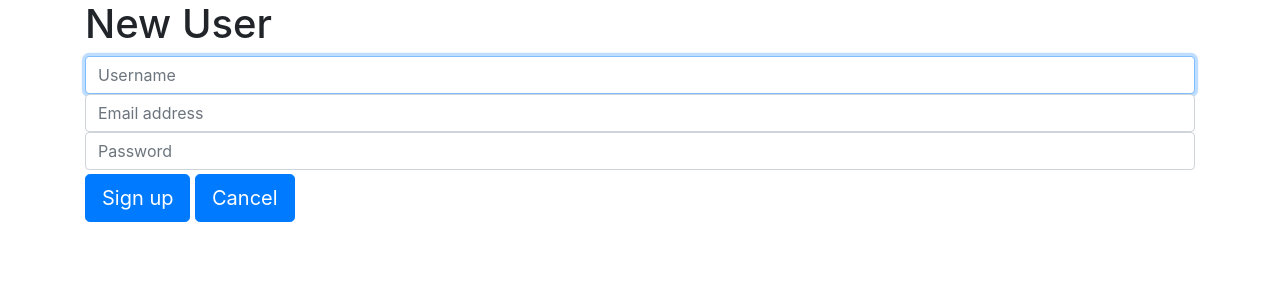
After one commit to rrbiz662/item-catalog, a Flask app: template catalog/templates/new_user.html in a window 1280 px wide. The commit adds this page. Shown: the top 300 px of the page. Run offline with Flask 2, Linux system fonts and the light colour scheme; the template is opened without the code that fills it, so the values that code supplies are empty; some libraries are stand-ins or nearby versions.

Commit message:
Add local user login.

```diff
--- a/catalog/application.py
+++ b/catalog/application.py
@@ -2,8 +2,9 @@
 from flask import Flask, render_template, request, redirect
 from flask import jsonify, url_for, flash, make_response
 from flask import session as login_session
+from flask_httpauth import HTTPBasicAuth
 from sqlalchemy import create_engine, asc
-from sqlalchemy.orm import sessionmaker
+from sqlalchemy.orm import sessionmaker, exc
 from db_model import Base, Category, Item, User
 import json
 import requests
@@ -12,9 +13,10 @@ import datetime
 import random
 import string
 import httplib2
+import pdb
 
 app = Flask(__name__)
-
+auth = HTTPBasicAuth()
 APPLICATION_NAME = "Catalog Application"
 
 # Connect to database and create database session.
@@ -23,15 +25,68 @@ Base.metadata.bind = engine
 dbSession = sessionmaker(bind=engine)
 session = dbSession()
 
+
 # Login/Logout methods.
 @app.route("/login/")
 def show_login():
-    # Create anti-forgery state token.
-    state = "".join(random.choice(string.ascii_uppercase + string.digits)
-                    for x in xrange(32))
+        # Create anti-forgery state token.
+        state = "".join(random.choice(string.ascii_uppercase + string.digits)
+                        for x in xrange(32))
 
-    login_session["state"] = state
-    return render_template("login.html", STATE=state)
+        login_session["state"] = state
+        return render_template("login.html", STATE=state)
+
+
+@app.route("/connect/", methods=["POST"])
+def local_connect():
+    # Get form data.
+    if "user" in request.form:
+        user_name = request.form["user"]
+    if "password" in request.form:
+        password = request.form["password"]
+
+    # Attempt to get user.
+    try:
+        user = session.query(User).filter_by(name=user_name).one()
+    except exc.NoResultFound:
+        user = None
+
+    # Verify user and password.
+    if user is not None and user.verify_password(password):
+        login_session["provider"] = "local"
+        login_session["username"] = user.name
+        login_session["email"] = user.email
+        login_session["picture"] = user.picture
+        login_session["user_id"] = user.id
+        login_session["access_token"] = user.generate_auth_token(login_session["state"])
+
+        return redirect(url_for("show_categories"))
+    elif user is not None and not user.verify_password(password):
+        flash("Invalid password.")
+        return render_template("login.html")
+    else:
+        flash("User does not exist. Please create account.")
+        return redirect(url_for("create_local_user"))
+
+
+@app.route("/disconnect/")
+def disconnect():
+    if "provider" in login_session:
+        if login_session["provider"] == "facebook":
+            fbdisconnect()
+            del login_session["facebook_id"]
+
+        del login_session["username"]
+        del login_session["email"]
+        del login_session["picture"]
+        del login_session["user_id"]
+        del login_session["provider"]
+        del login_session["access_token"]
+
+        return redirect(url_for("show_categories"))
+    else:
+        return redirect(url_for("show_categories"))
+
 
 @app.route("/fbconnect/", methods=["POST"])
 def fbconnect():
@@ -86,7 +141,7 @@ def fbconnect():
     # see if user exists
     user_id = get_user_id(login_session["email"])
     if not user_id:
-        user_id = create_user(login_session)
+        user_id = create_user()
     login_session["user_id"] = user_id
 
     output = ""
@@ -252,15 +307,35 @@ def delete_item(cat, item_name):
     else:
         return render_template("delete_item.html", item=item, category=category)
 
+@app.route("/catalog/user/new/", methods=["GET", "POST"])
+def create_local_user():
+    if request.method == "POST":
+        if "create" in request.form:
+            login_session["provider"] = "local"
+            login_session["username"] = request.form["input-username"]
+            login_session["email"] = request.form["input-email"]
+            login_session["picture"] = None
+            user_id = create_user(request.form["input-password"])
+            user = session.query(User).filter_by(id=user_id).one()
+            login_session["user_id"] = user_id
+            login_session["access_token"] = user.generate_auth_token(login_session["state"])
+
+        return redirect(url_for("show_categories"))
+    else:
+        return render_template("new_user.html")
+
 
 # Helper methods.
-def create_user(login_session):
-    newUser = User(name=login_session["username"], email=login_session[
-                   "email"], picture=login_session["picture"])
+def create_user(password=None):
+    newUser = User(name=login_session["username"],
+        email=login_session["email"], picture=login_session["picture"])
+
+    if login_session["provider"] == "local" and password is not None:
+        newUser.hash_password(password)
+
     session.add(newUser)
     session.commit()
-    user = session.query(User).filter_by(email=login_session["email"]).one()
-    return user.id
+    return newUser.id
 
 
 def get_user_info(user_id):
--- a/catalog/templates/header.html
+++ b/catalog/templates/header.html
@@ -6,7 +6,7 @@
                 {% if "username" not in session %}
                 <button class="mt-1 mb-1" onclick="window.location.href={{url_for("show_login")}}">Login</button>
                 {% else %}
-                <button class="mt-1 mb-1" onclick="window.location.href=#">Logout</button>
+                <button class="mt-1 mb-1"onclick="window.location.href={{url_for("disconnect")}}">Logout</button>
                 {% endif %}
         </div>
 </div>
--- /dev/null
+++ b/catalog/templates/new_user.html
@@ -0,0 +1,25 @@
+{% extends "index.html" %}
+{% block body %}
+<div>
+        {% with messages = get_flashed_messages() %}
+        {% if messages %}
+          <ul class=flashes>
+          {% for message in messages %}
+            <li>{{ message }}</li>
+          {% endfor %}
+          </ul>
+        {% endif %}
+      {% endwith %}
+    <h1>New User</h1>
+    <form class="form-signup" action="#" method="POST">
+            <label for="input-username" class="sr-only">Name</label>
+            <input type="text" name="input-username" class="form-control" placeholder="Username" required="" autofocus="" autocomplete="off">
+            <label for="input-email" class="sr-only">Email address</label>
+            <input type="email" name="input-email" class="form-control" placeholder="Email address" required="" autofocus="" autocomplete="off">
+            <label for="input-password" class="sr-only">Password</label>
+            <input type="password" name="input-password" class="form-control" placeholder="Password" required="" autocomplete="off">
+            <button class="btn btn-lg btn-primary mt-1" type="submit" name="create">Sign up</button>
+            <button class="btn btn-lg btn-primary mt-1" onclick="window.location.href={{url_for("show_login")}}">Cancel</button>
+    </form>
+</div>
+{% endblock %}
```
Also changed, not shown: catalog/db_model.py (+44 -0 lines), catalog/templates/login.html (+20 -12 lines).
